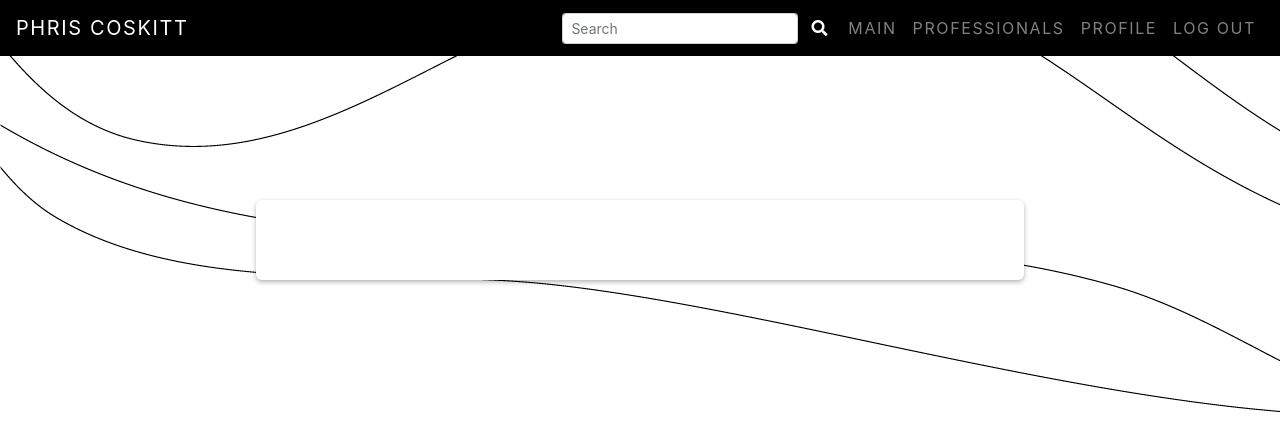
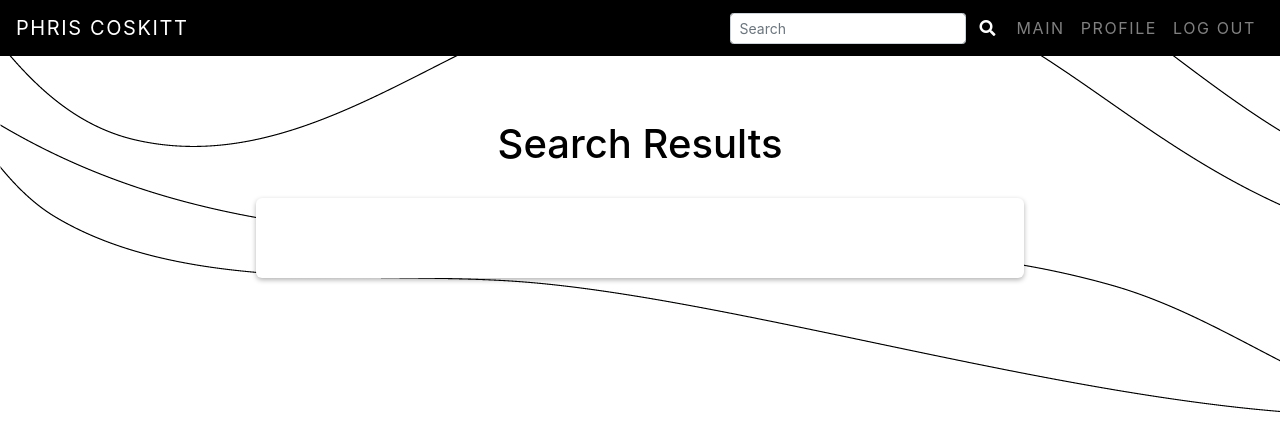
Before and after one commit to pandaponn/thanksbrayden, a PHP site: page /WAD2Project/guugle/main_page/result.php in a window 1280 px wide. Shown: the top 433 px of the page. Run offline with PHP 8.4, Linux system fonts and the light colour scheme; data comes from the database, SQL or seed files in the repository; data that the repository does not hold is empty; some libraries are stand-ins or nearby versions.

Commit message:
search results

```diff
--- a/guugle-main/guugle/main_page/result.php
+++ b/guugle-main/guugle/main_page/result.php
@@ -33,9 +33,6 @@
                 <a href="main.php" class="nav-link">Main</a>
             </li>
             <li class="nav-item">
-                <a href="profile.php" class="nav-link">Professionals</a>
-            </li>
-            <li class="nav-item">
                 <a href="user_profile.php" class="nav-link">Profile</a>
             </li>
             <li class="nav-item">
@@ -46,9 +43,11 @@
     </nav>
 
     <!-- Search Results -->
-    <div class = 'box'>
-    <div id="search_results" style="margin-top: 70px;">
-    </div>
+    <h1 id="search_header">Search Results</h1>
+    <div class='box'>
+        <div id="search_results">
+
+        </div>
     </div>
 </body>
 </html>
--- a/guugle-main/guugle/main_page/search.css
+++ b/guugle-main/guugle/main_page/search.css
@@ -31,12 +31,12 @@ body {
 
 .box {
   width: 60%;
-  margin: 200px auto 120px;
+  margin: 30px auto 120px;
   background-color: #fff;
   padding: 0 20px 80px;
   border-radius: 6px;
   box-shadow: 0 2px 5px rgba(0,0,0,0.3);
-  text-align: center;
+  /* text-align: center; */
 }
 
 .profile {
@@ -65,3 +65,9 @@ li {
 .form-check-label {
   margin-bottom: 10px;
 }
+
+#search_header {
+  color: black;
+  margin-top: 120px;
+  text-align: center;
+}
```
Also changed, not shown: 3 other files.
